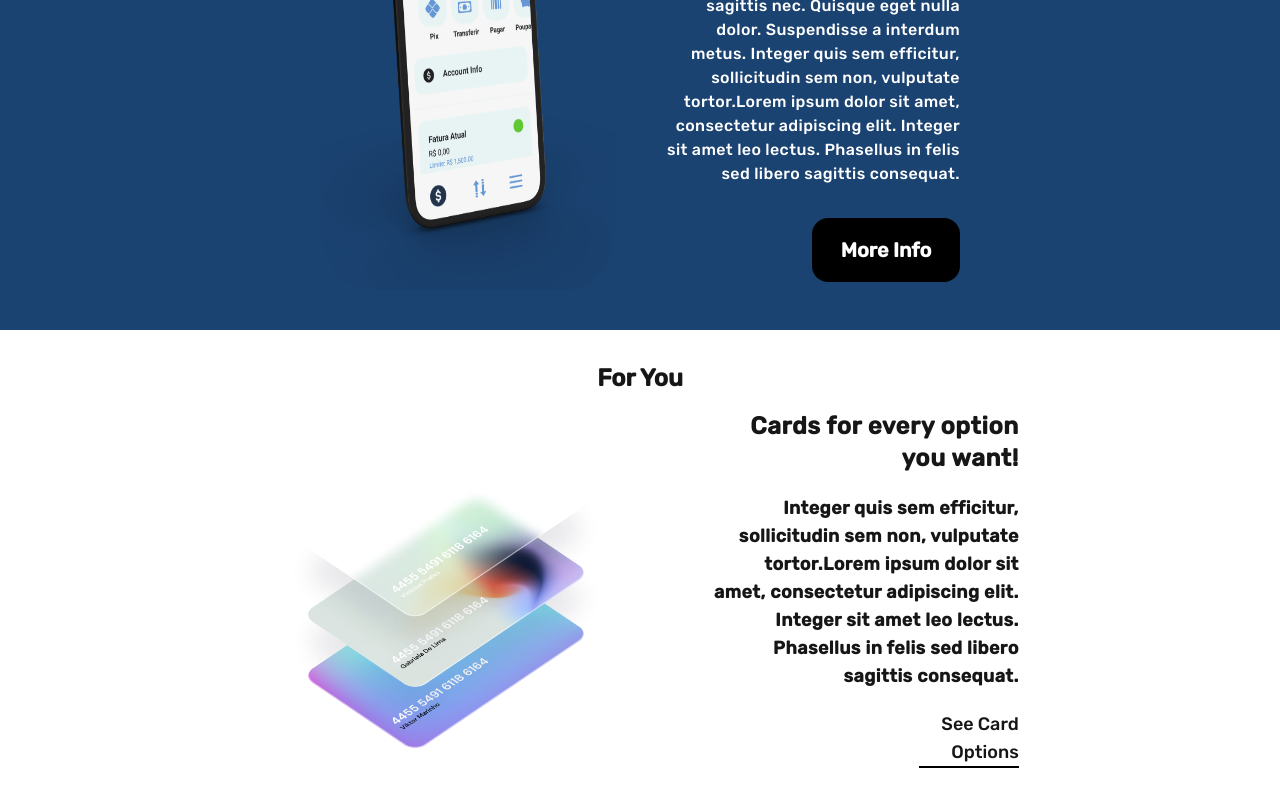
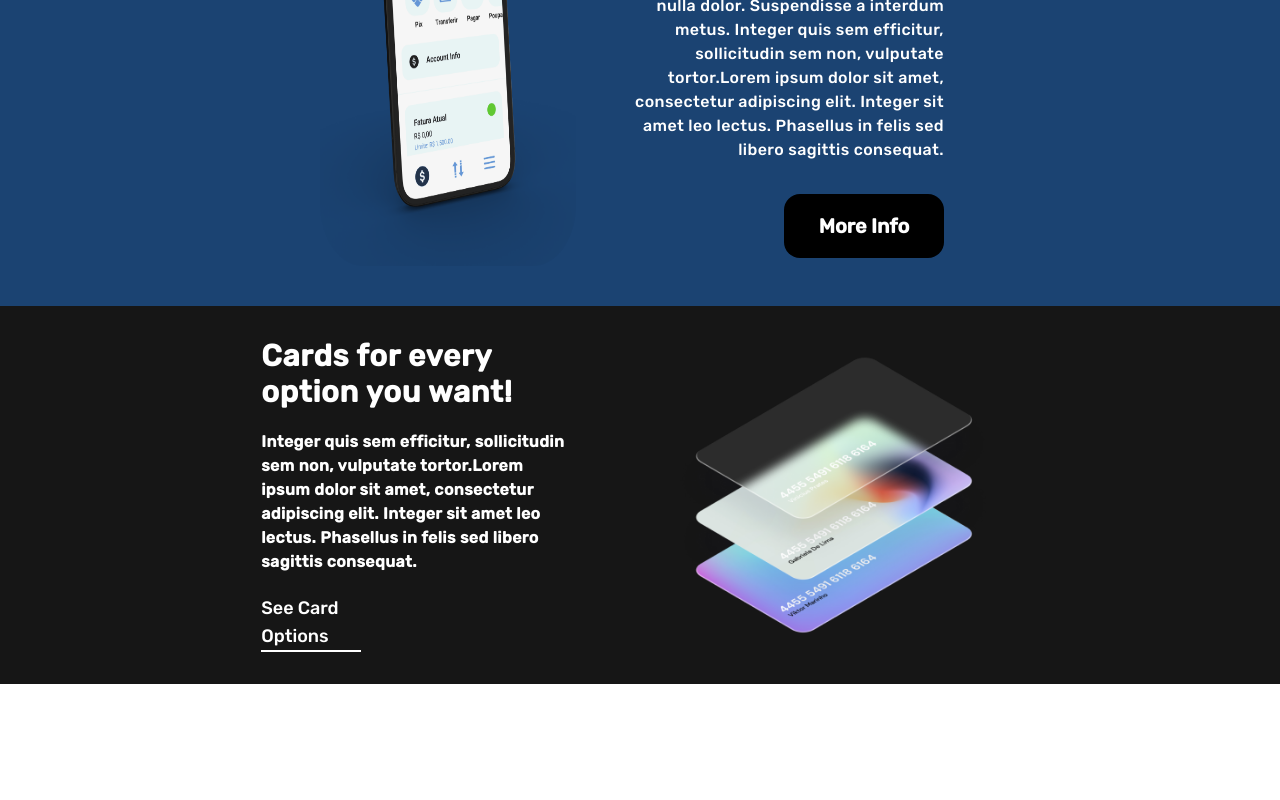
Before and after one commit to vinicius-prates/sandbox, a React (Vite) app: page / in a window 1280 px wide. Shown: the part 1058-1858 px from the top of the page. After the commit the page ends 1742 px from the top, so only its background shows below. Built offline with nearby package versions, Linux system fonts and the light colour scheme.

Commit message:
changed style of For You Component

```diff
--- a/src/components/AboutExo.jsx
+++ b/src/components/AboutExo.jsx
@@ -6,7 +6,7 @@ export const AboutExo = () => {
     return(
         <>
         <div className="bg-[#1B4372] bg-cover h-full flex flex-col p-6 gap-12 lg:flex-row lg:space-content-evenly lg:py-10 lg:px-[20rem] " >
-            <div className="w-full lg:w-[50%]">
+            <div className="w-full lg:w-[40%]">
                 <img src={Phone} className="w-[100%] h-full  lg:w-[100%]"></img>
             </div>
             <div className=" flex flex-col gap-8 lg:w-[50%] justify-center ">
--- a/src/components/ForYou.jsx
+++ b/src/components/ForYou.jsx
@@ -5,20 +5,19 @@ import  Cartoes  from '../assets/cartoes.png';
 export const ForYou = () => {
 
     return(
-        <div className="bg-white bg-cover text-center flex flex-col gap-4 py-8 px-6 justify-center">
+        <div className="bg-[#161616] bg-cover text-center flex flex-col gap-4 py-8 px-6 justify-center">
 
-            <h1 className="text-[#161616] text-2xl font-bold">For You</h1>
             <div className="flex flex-col lg:flex-row justify-center gap-20">
-
-            <img src={Cartoes} className="w-full p-4 lg:w-[30%]  "></img>
             <div className=" flex flex-col lg:flex-col gap-5 align-center justify-center lg:w-[25%]">
-            <h1 className="text-[#161616] lg:text-right font-bold tracking-wide text-2xl">Cards for every option you want!</h1>
-            <p className="text-[#161616] lg:text-right font-bold tracking-wide text-lg ">Integer quis sem efficitur,
+            <h1 className="text-white  lg:text-left font-bold tracking-wide text-3xl">Cards for every option you want!</h1>
+            <p className="text-white  lg:text-left font-bold tracking-wide text-bs ">Integer quis sem efficitur,
                   sollicitudin sem non, vulputate tortor.Lorem ipsum dolor sit amet, consectetur adipiscing elit. Integer sit amet leo lectus.
                  Phasellus in felis sed libero sagittis consequat.</p>
-            <a className="text-[#161616]   text-center border-black border-b-2 w-[50%] text-lg self-center lg:self-end lg:text-right lg:w-[32.5%]"
+            <a className="text-white   text-center border-white border-b-2 w-[50%] text-lg self-center lg:self-start lg:text-left lg:w-[32.5%]"
                 href=''>See Card Options </a>
             </div>
+            <img src={Cartoes} className="w-96 p-4 lg:w-[30%] "></img>
+
 
 
             </div>
```
